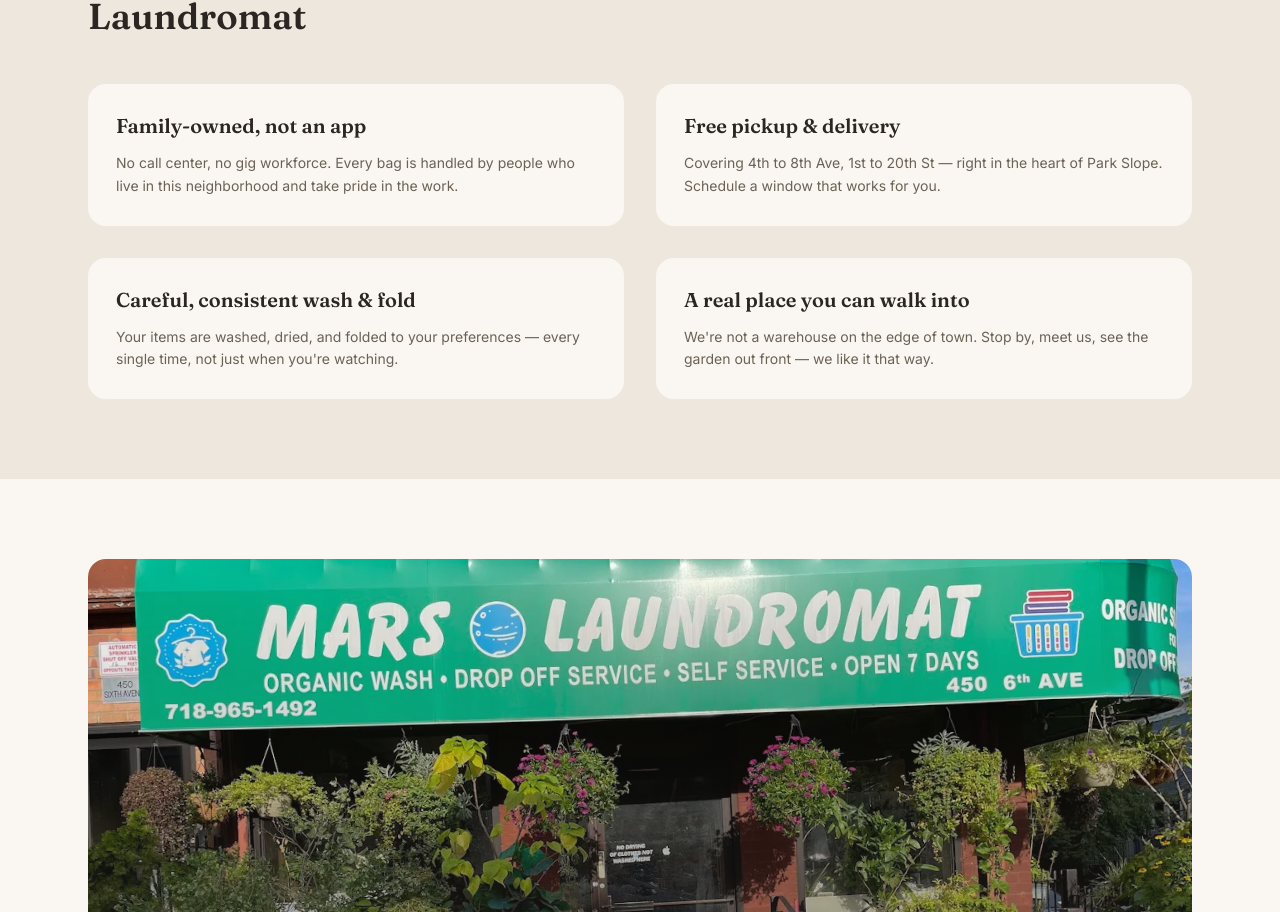
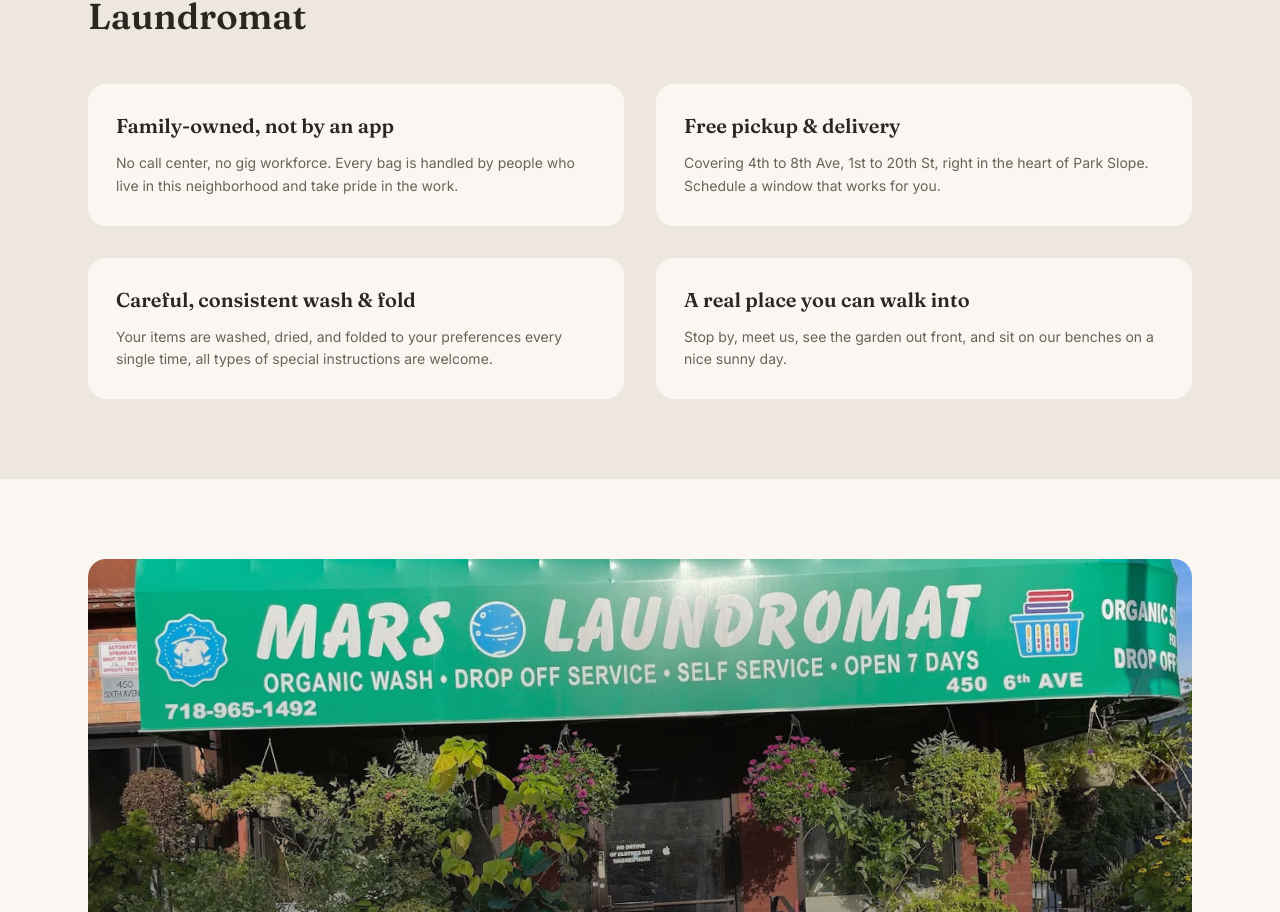
Before and after one commit to tli123-debug/mars-laundromat-website, a Next.js app: page / in a window 1280 px wide. Shown: the part 1355-2267 px from the top of the page. Built offline with nearby package versions, Linux system fonts and the light colour scheme; no server answers.

Commit message:
Revise value prop wording on homepage

```diff
--- a/src/content/home.ts
+++ b/src/content/home.ts
@@ -16,24 +16,24 @@
 
   valueProps: [
     {
-      title: "Family-owned, not an app",
+      title: "Family-owned, not by an app",
       description:
         "No call center, no gig workforce. Every bag is handled by people who live in this neighborhood and take pride in the work.",
     },
     {
       title: "Free pickup & delivery",
       description:
-        "Covering 4th to 8th Ave, 1st to 20th St — right in the heart of Park Slope. Schedule a window that works for you.",
+        "Covering 4th to 8th Ave, 1st to 20th St, right in the heart of Park Slope. Schedule a window that works for you.",
     },
     {
       title: "Careful, consistent wash & fold",
       description:
-        "Your items are washed, dried, and folded to your preferences — every single time, not just when you're watching.",
+        "Your items are washed, dried, and folded to your preferences every single time, all types of special instructions are welcome.",
     },
     {
       title: "A real place you can walk into",
       description:
-        "We're not a warehouse on the edge of town. Stop by, meet us, see the garden out front — we like it that way.",
+        "Stop by, meet us, see the garden out front, and sit on our benches on a nice sunny day.",
     },
   ],
 
```
